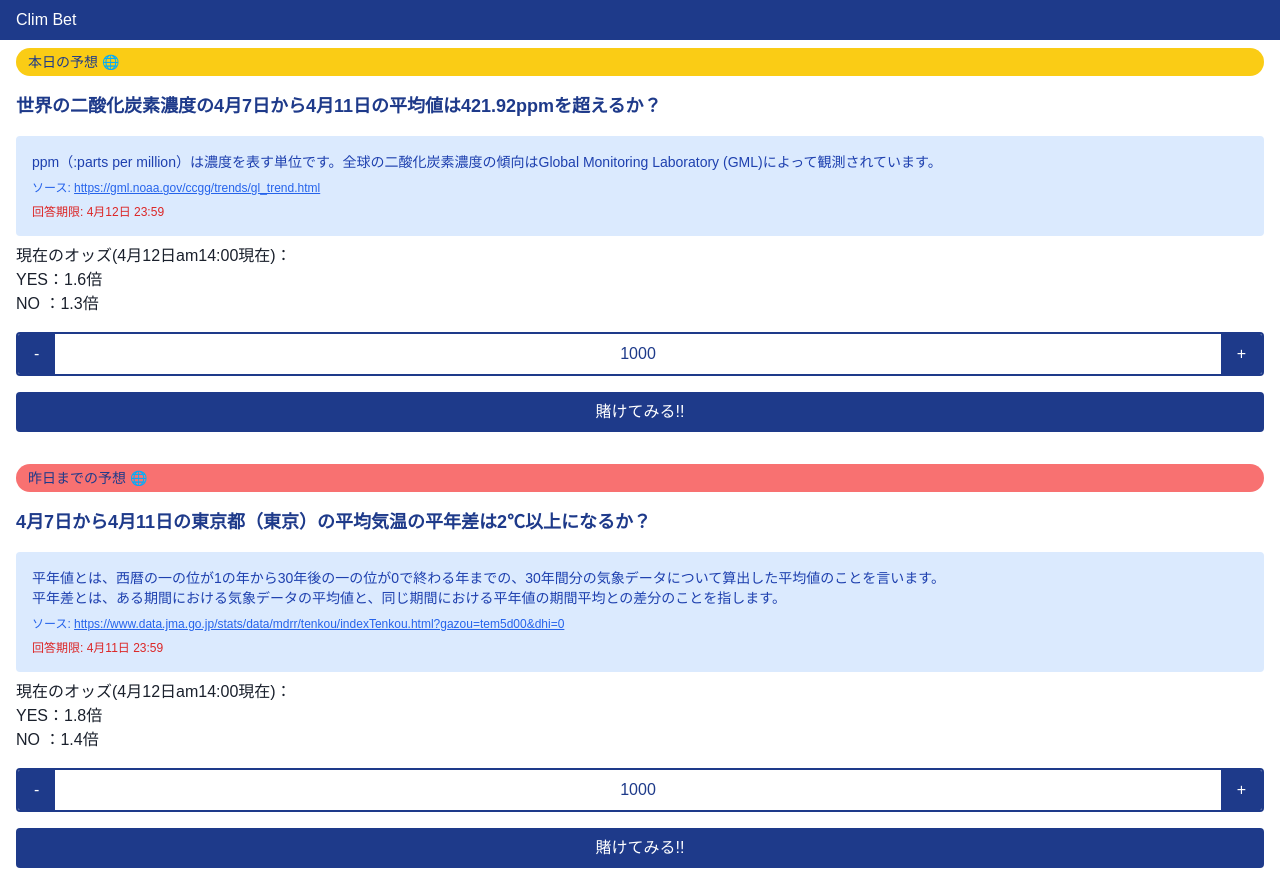
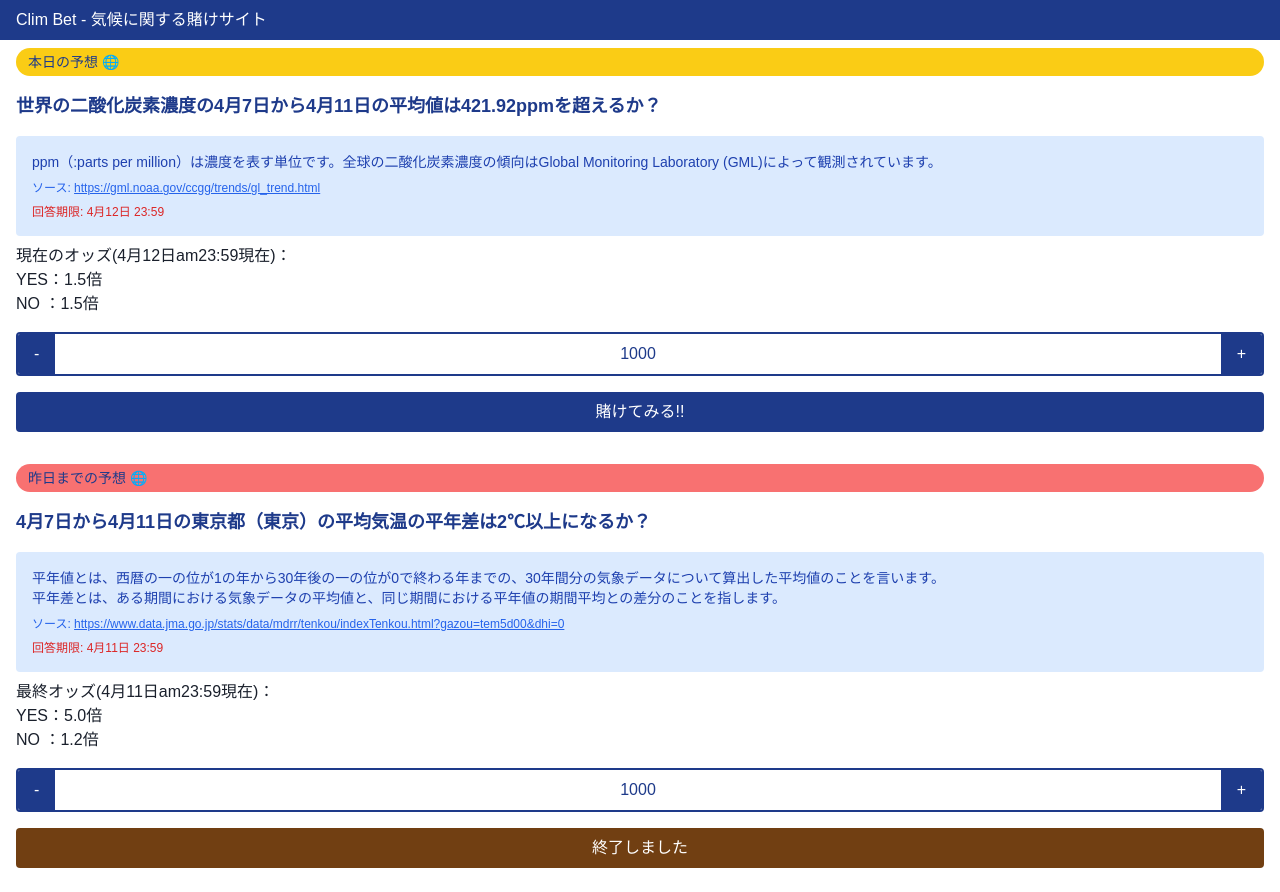
Before and after one commit to EndoTaishi/endotaishicom, a Next.js app: page /climbet in a window 1280 px wide. Built offline with nearby package versions, Linux system fonts and the light colour scheme; a web font is replaced by a local one.

Commit message:
climbetを修正

```diff
--- a/app/climbet/page.tsx
+++ b/app/climbet/page.tsx
@@ -1,7 +1,7 @@
 'use client';
 import React from "react";
 
-function ClimBet() {
+export default function ClimBet() {
 
   const [betAmount, setBetAmount] = React.useState("1000"); // デフォルトの値を文字列に変更
 
@@ -10,17 +10,15 @@ function ClimBet() {
   };
 
   return (
-    <div className="min-h-screen bg-white flex flex-col justify-between">
-      <header className="bg-blue-900 text-white py-2 px-4">
-        <h1 className="flex justify-between items-center">
-          Clim Bet
+    <>
+      <h1 className="flex justify-between items-center bg-blue-900 text-white py-2 px-4">
+        Clim Bet - 気候に関する賭けサイト
       </h1>
-      </header>
-
-      <main className="flex-1 overflow-y-auto px-4 py-2">
-      <div className="flex items-center bg-yellow-400 px-3 py-1 rounded-full text-sm font-roboto mb-2">
-          <span className="text-blue-900">本日の予想 🌐</span>
-        </div>
+      <div className="min-h-screen bg-white flex flex-col justify-center">
+        <div className="flex-1 overflow-y-auto px-4 py-2">
+          <p className="flex items-center bg-yellow-400 text-blue-900 px-3 py-1 rounded-full text-sm font-roboto mb-2">
+            本日の予想 🌐
+          </p>
 
           <div className="font-roboto text-blue-900 font-bold text-lg my-4">
             世界の二酸化炭素濃度の4月7日から4月11日の平均値は421.92ppmを超えるか？
@@ -39,9 +37,9 @@ function ClimBet() {
           </div>
 
           <div>
-            <p>現在のオッズ(4月12日am14:00現在)：</p>
-            <p>YES：1.6倍</p>
-            <p>NO ：1.3倍</p>
+            <p>現在のオッズ(4月12日am23:59現在)：</p>
+            <p>YES：1.5倍</p>
+            <p>NO ：1.5倍</p>
           </div>
 
           <div className="flex flex-col items-center my-4 mb-8">
@@ -59,7 +57,7 @@ function ClimBet() {
                 name="betAmount"
                 value={betAmount}
                 onChange={handleInputChange}
-              placeholder="賭ける額を入力してください"
+                placeholder="賭ける金額を入力してください"
                 className="flex-1 text-center bg-white text-blue-900 py-2 rounded outline-none"
               />
               <button
@@ -100,9 +98,9 @@ function ClimBet() {
           </div>
 
           <div>
-            <p>現在のオッズ(4月12日am14:00現在)：</p>
-            <p>YES：1.8倍</p>
-            <p>NO ：1.4倍</p>
+            <p>最終オッズ(4月11日am23:59現在)：</p>
+            <p>YES：5.0倍</p>
+            <p>NO ：1.2倍</p>
           </div>
 
           <div className="flex flex-col items-center my-4">
@@ -132,13 +130,12 @@ function ClimBet() {
                 +
               </button>
             </div>
-          <a href={`https://docs.google.com/forms/d/e/1FAIpQLSdLtvq9IEF3fPnXht-OTzup1aMxDV9xorR-YBvrE0mkAUGoww/viewform?usp=pp_url&entry.8256214=${betAmount}`} className="flex justify-center font-roboto text-white bg-blue-900 rounded px-8 py-2 w-full">
-            賭けてみる!!
+            <a href={`https://docs.google.com/forms/d/e/1FAIpQLSdLtvq9IEF3fPnXht-OTzup1aMxDV9xorR-YBvrE0mkAUGoww/viewform?usp=pp_url&entry.8256214=${betAmount}`} className="flex justify-center font-roboto text-white bg-yellow-900 rounded px-8 py-2 w-full">
+              終了しました
             </a>
           </div>
-      </main>
         </div>
+      </div>
+    </>
   );
 }
-
-export default ClimBet;
```
Lines whose indentation alone changed are shown as unchanged.
